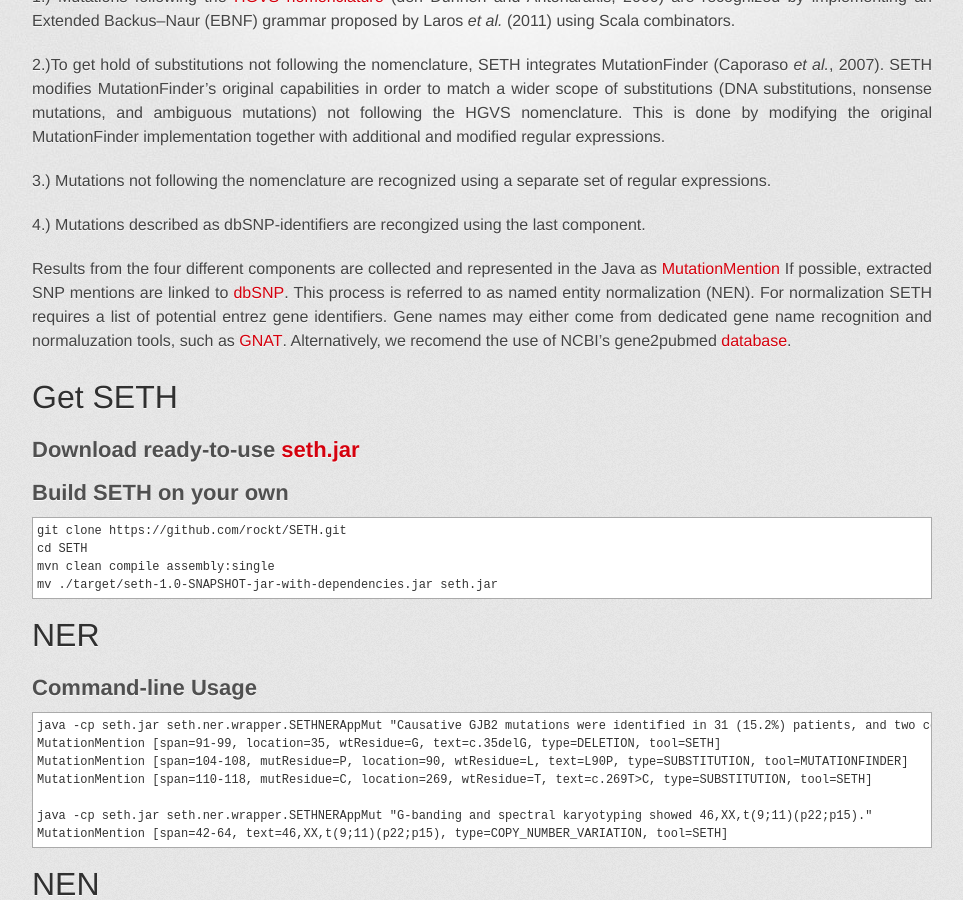
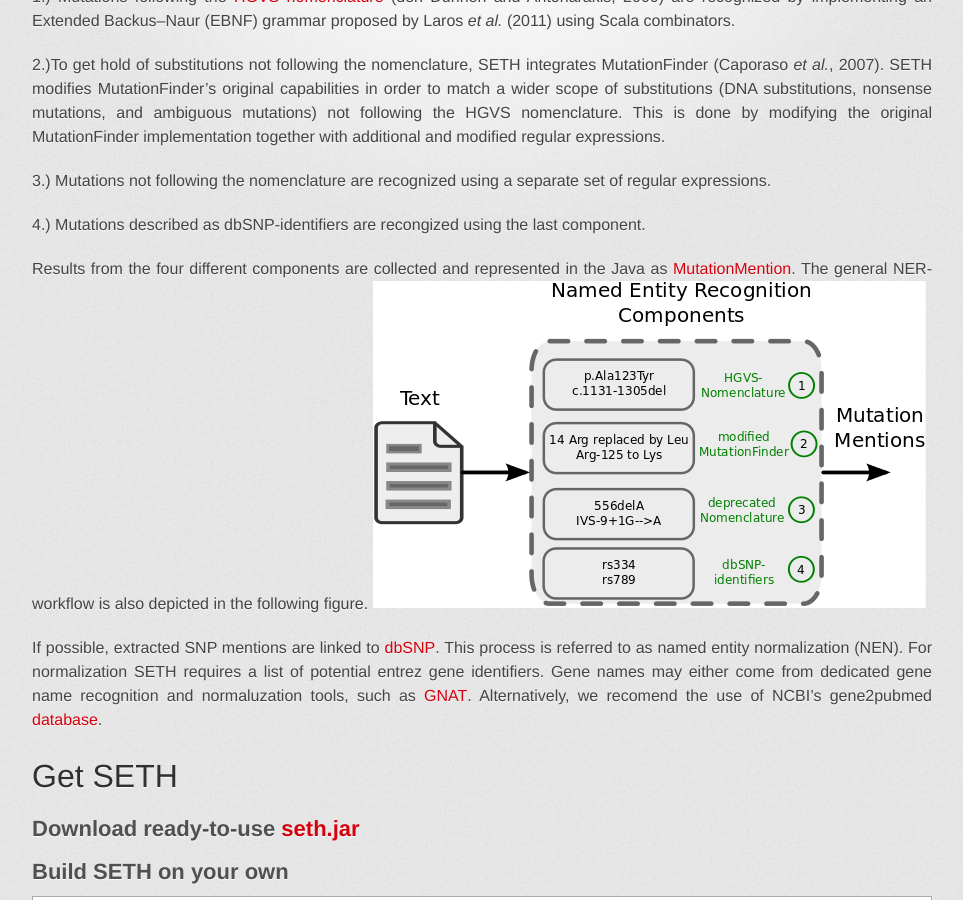
Before and after one commit to rockt/SETH, a Jekyll site: the page built from index.md, in a window 1280 px wide and 900 px high, scrolled down 358 px. Shown: the whole window, without its empty margins (158-1121 px from the left). Built offline with Jekyll 4.4.1, drawn with Linux system fonts in a browser that asks for light colours; some web fonts are replaced; Markdown is read by kramdown in place of the engine named in the settings.

Commit message:
Update index.md

```diff
--- a/index.md
+++ b/index.md
@@ -14,7 +14,10 @@
 
 4.) Mutations described as dbSNP-identifiers are recongized using the last component.
 
-Results from the four different components are collected and represented in the Java as [MutationMention](https://github.com/rockt/SETH/blob/master/src/main/java/de/hu/berlin/wbi/objects/MutationValidation.java)
+Results from the four different components are collected and represented in the Java as [MutationMention](https://github.com/rockt/SETH/blob/master/src/main/java/de/hu/berlin/wbi/objects/MutationValidation.java).
+The general NER-workflow is also depicted in the following figure.
+![Workflow](https://github.com/rockt/SETH/blob/ad7b9fbccd976a6775a03daf332b08ee52a08a0f/images/dataflow.png "NER-Workflow")
+
 If possible, extracted SNP mentions are linked to [dbSNP](http://www.ncbi.nlm.nih.gov/SNP/). This process  is referred to as named entity normalization (NEN). For normalization SETH requires a list of potential entrez gene identifiers. Gene names may either come from dedicated gene name recognition and normaluzation tools, such as [GNAT](http://gnat.sourceforge.net/).
 Alternatively, we recomend the use of NCBI's gene2pubmed [database](ftp://ftp.ncbi.nlm.nih.gov/gene/DATA/gene2pubmed.gz).
 
```
